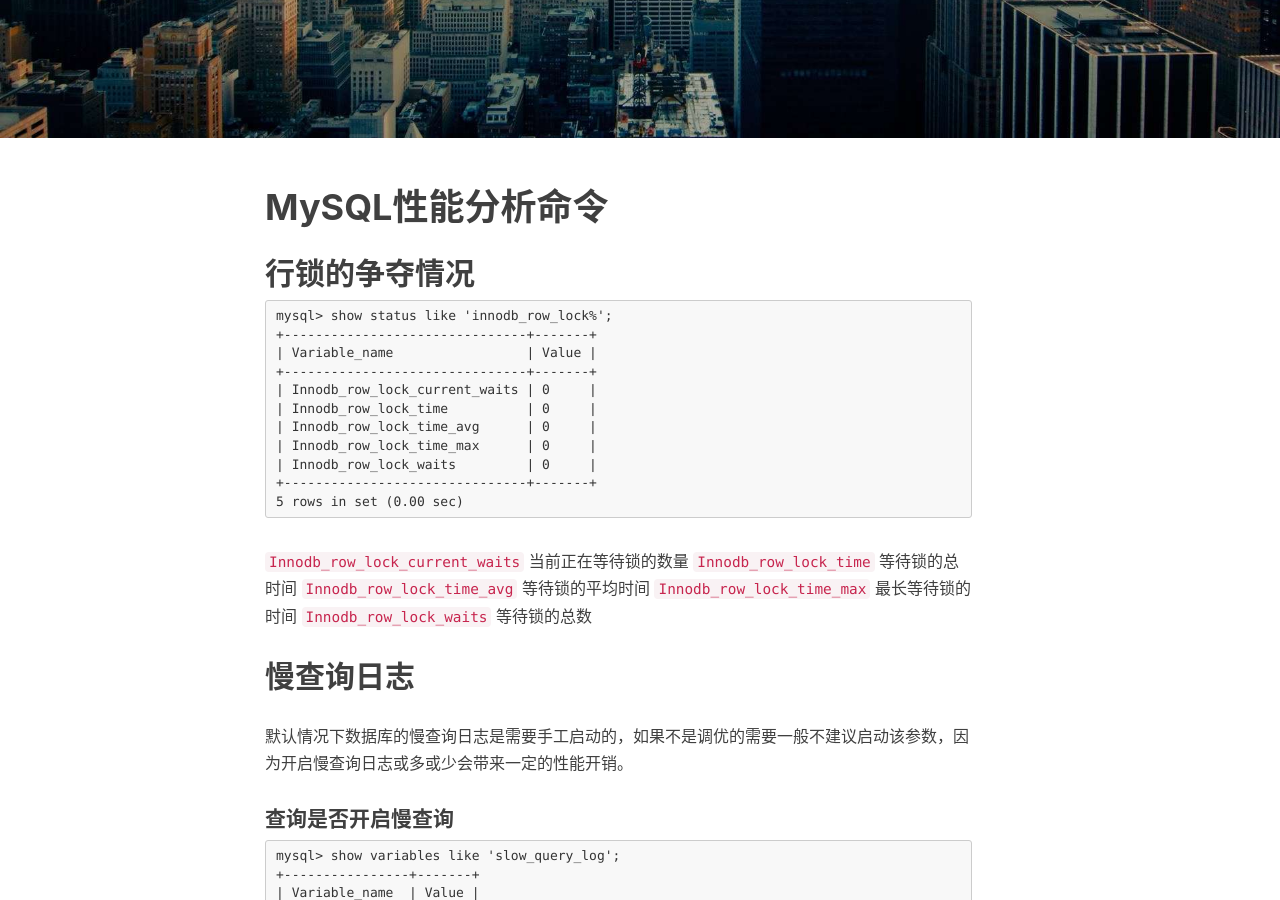
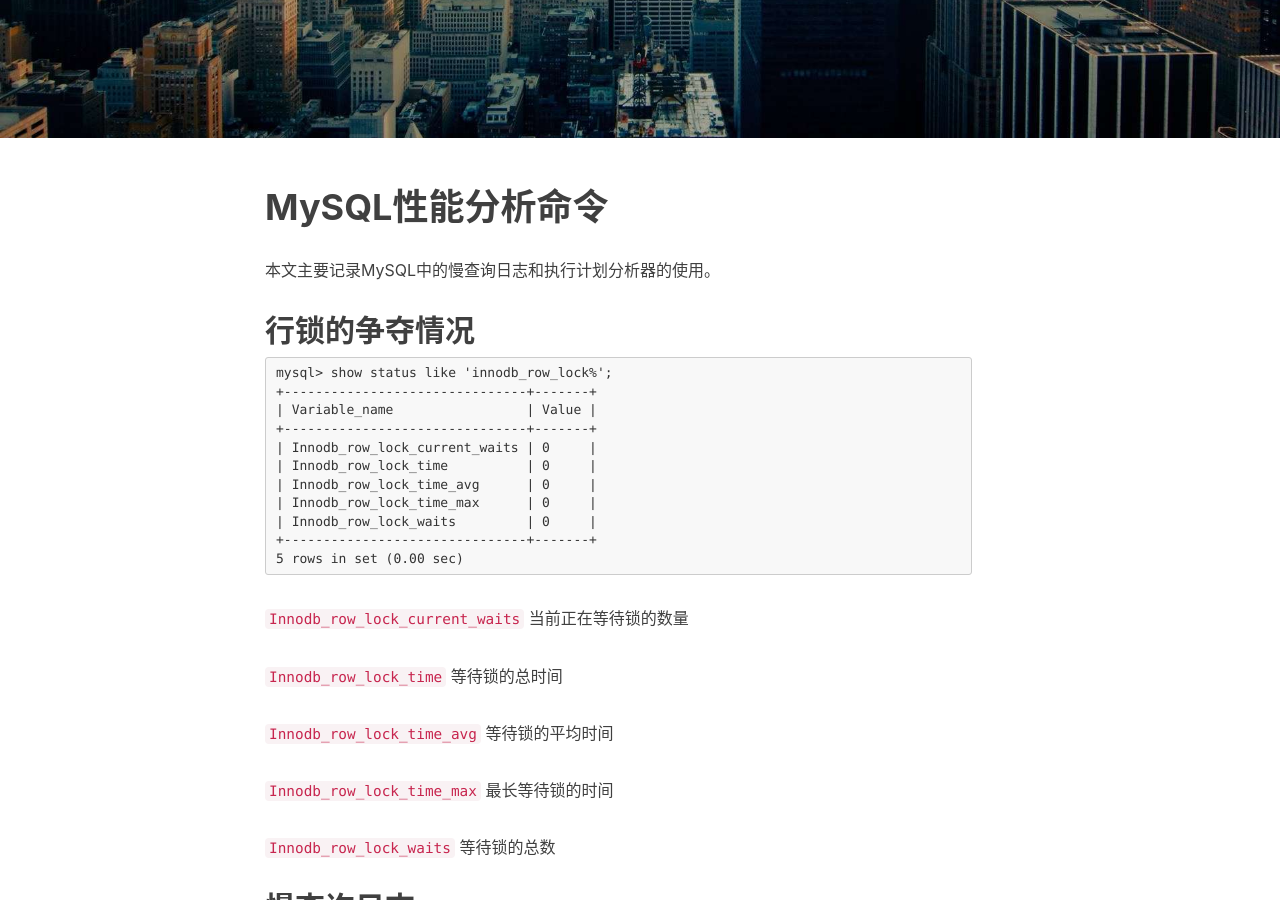
Before and after one commit to prontera/prontera.github.io, a Jekyll site: the page built from _posts/2017-03-10-MySQL性能分析命令.md, in a window 1280 px wide and 900 px high, scrolled down 385 px. Built offline with Jekyll 4.4.1, drawn with Linux system fonts in a browser that asks for light colours; nearby versions of some CDN libraries; comment, search, counter and statistics services are not loaded.

Commit message:
mysql profile

````diff
--- a/_posts/2017-03-10-MySQL性能分析命令.md
+++ b/_posts/2017-03-10-MySQL性能分析命令.md
@@ -9,6 +9,8 @@ tags:
 ---
 
 # MySQL性能分析命令
+
+本文主要记录MySQL中的慢查询日志和执行计划分析器的使用。
 
 ## 行锁的争夺情况
 
@@ -27,9 +29,13 @@ mysql> show status like 'innodb_row_lock%';
 ```
 
 `Innodb_row_lock_current_waits` 当前正在等待锁的数量
+
 `Innodb_row_lock_time` 等待锁的总时间
+
 `Innodb_row_lock_time_avg` 等待锁的平均时间
+
 `Innodb_row_lock_time_max` 最长等待锁的时间
+
 `Innodb_row_lock_waits` 等待锁的总数
 
 ## 慢查询日志
````
